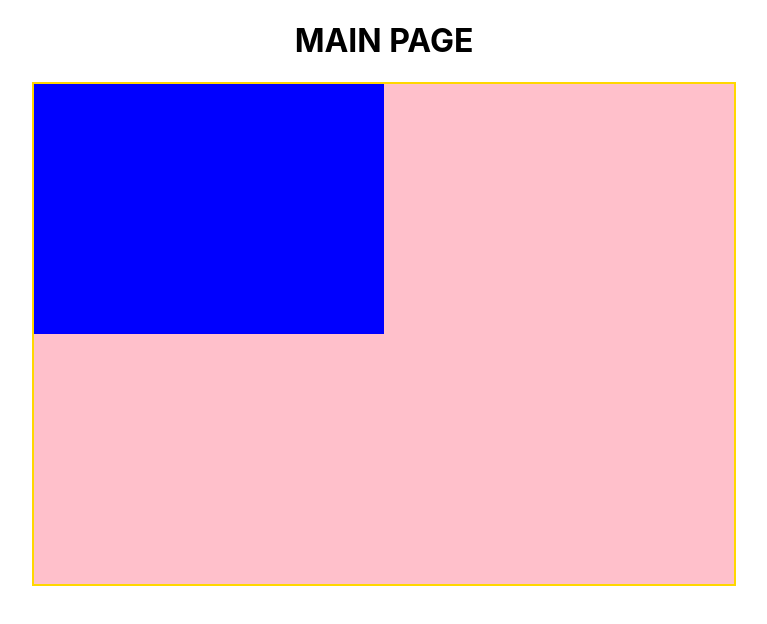
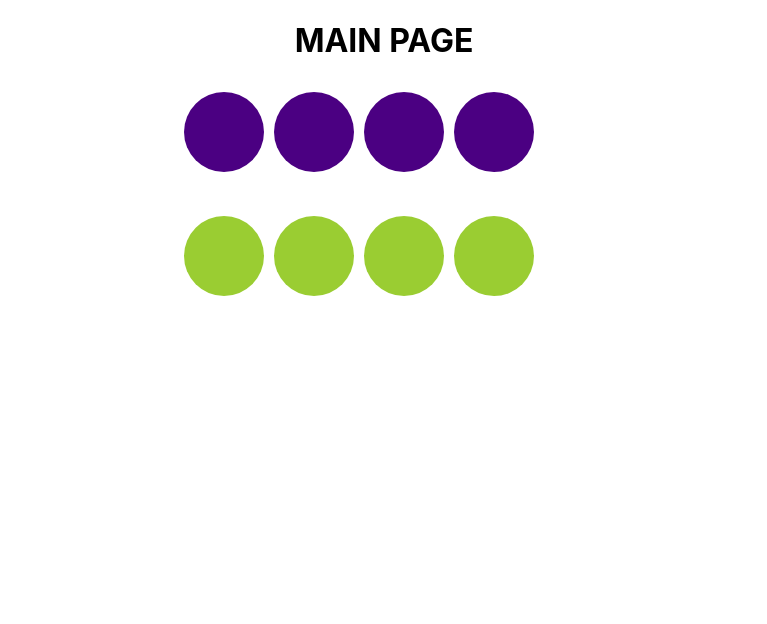
Before and after one commit to giacomo9999/learn-d3-210101, a React (Create React App) app: page / in a window 1280 px wide. Shown: the top 624 px of the page, without its empty margins (256-1023 px from the left). Built offline with nearby package versions, Linux system fonts and the light colour scheme.

Commit message:
More selection and styling.

```diff
--- a/src/App.js
+++ b/src/App.js
@@ -6,20 +6,22 @@ import * as d3 from "d3";
 
 class App extends Component {
   componentDidMount() {
-    d3.select("#svgcontainer")
-      .append("rect") // create rectangle for background color
-      .attr("width", "50%")
-      .attr("height", "50%")
-      .style("fill", "blue");
-    d3.select("rect:nth-child(2").style("fill", "white");
-    d3.select("rect:nth-child(3").style("fill", "green");
+    // d3.select("#svgcontainer")
+    //   .append("rect") // create rectangle for background color
+    //   .attr("width", "50%")
+    //   .attr("height", "50%")
+    //   .style("fill", "blue");
+    // d3.select("rect:nth-child(2").style("fill", "white");
+    // d3.select("rect:nth-child(3").style("fill", "green");
+    d3.selectAll("circle").style("fill", "indigo");
+    d3.selectAll(".oink > circle").style("fill", "yellowgreen");
   }
 
   render() {
     return (
       <div className="mainPage">
         <h1>MAIN PAGE</h1>
-        <TestThing height={500} width={700} />
+        <TestThing height={100} width={400} />
       </div>
     );
   }
--- a/src/TestThing.js
+++ b/src/TestThing.js
@@ -5,20 +5,38 @@ const testThing = (props) => {
   const testBox = (
     <div>
       <svg
-        id="svgcontainer"
+        // id="svgcontainer"
+        id="one"
         width={props.width}
         height={props.height}
-        style={{
-          backgroundColor: "pink",
-          border: "2px solid gold",
-        }}
+        // style={{
+        //   backgroundColor: "pink",
+        //   border: "2px solid gold",
+        // }}
       >
-        <g fill="deeppink" stroke="indigo" strokeWidth="3">
-          <rect x="20" y="20" width="50" height="50"></rect>
-          <rect x="80" y="20" width="50" height="50"></rect>
-          <rect x="140" y="20" width="50" height="50"></rect>
-          <rect x="200" y="20" width="50" height="50"></rect>
-        </g>
+        <circle cx="40" cy="50" r="40"></circle>
+        <circle cx="130" cy="50" r="40"></circle>
+        <circle cx="220" cy="50" r="40"></circle>
+        <circle cx="310" cy="50" r="40"></circle>
+      </svg>
+
+      <br />
+      <br />
+      <svg
+        // id="svgcontainer"
+        className="oink"
+        id="two"
+        width={props.width}
+        height={props.height}
+        // style={{
+        //   backgroundColor: "pink",
+        //   border: "2px solid gold",
+        // }}
+      >
+        <circle cx="40" cy="50" r="40"></circle>
+        <circle cx="130" cy="50" r="40"></circle>
+        <circle cx="220" cy="50" r="40"></circle>
+        <circle cx="310" cy="50" r="40"></circle>
       </svg>
     </div>
   );
```
Also changed, not shown: 1 other file (tests, documents, lock files or other folders).
